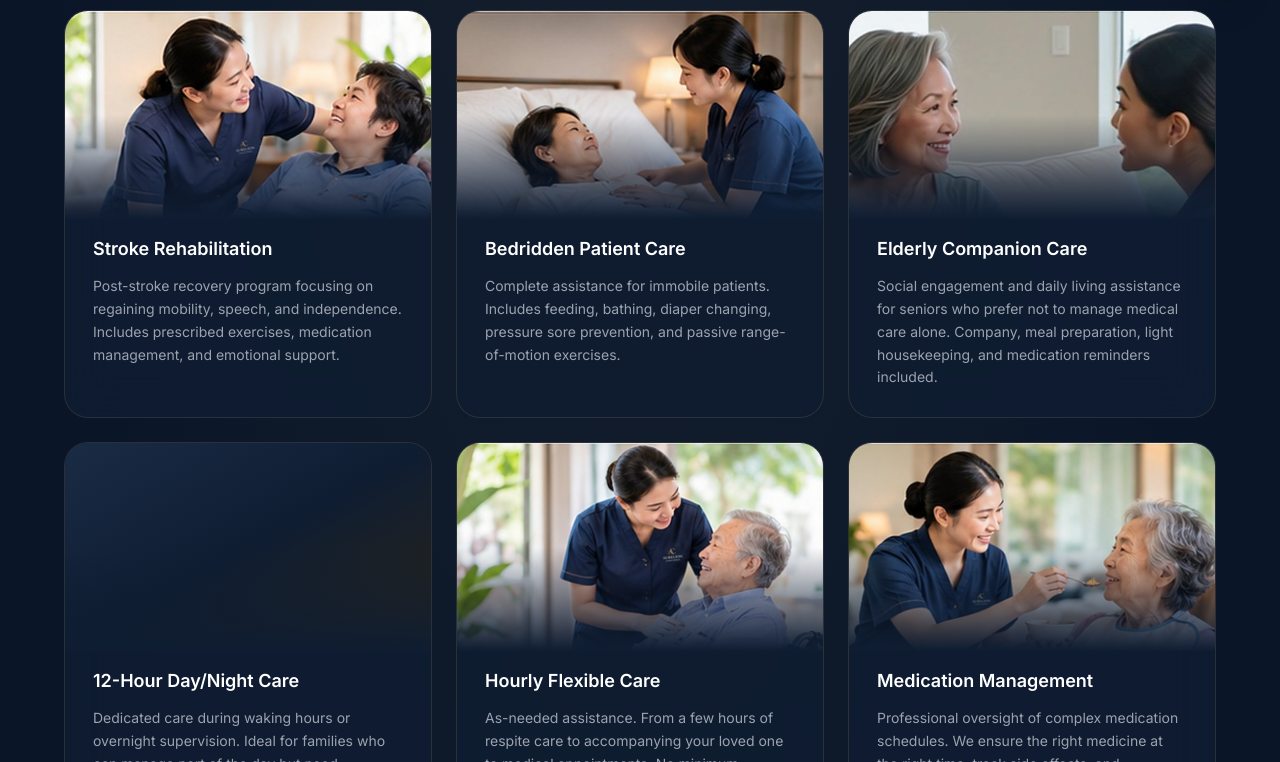
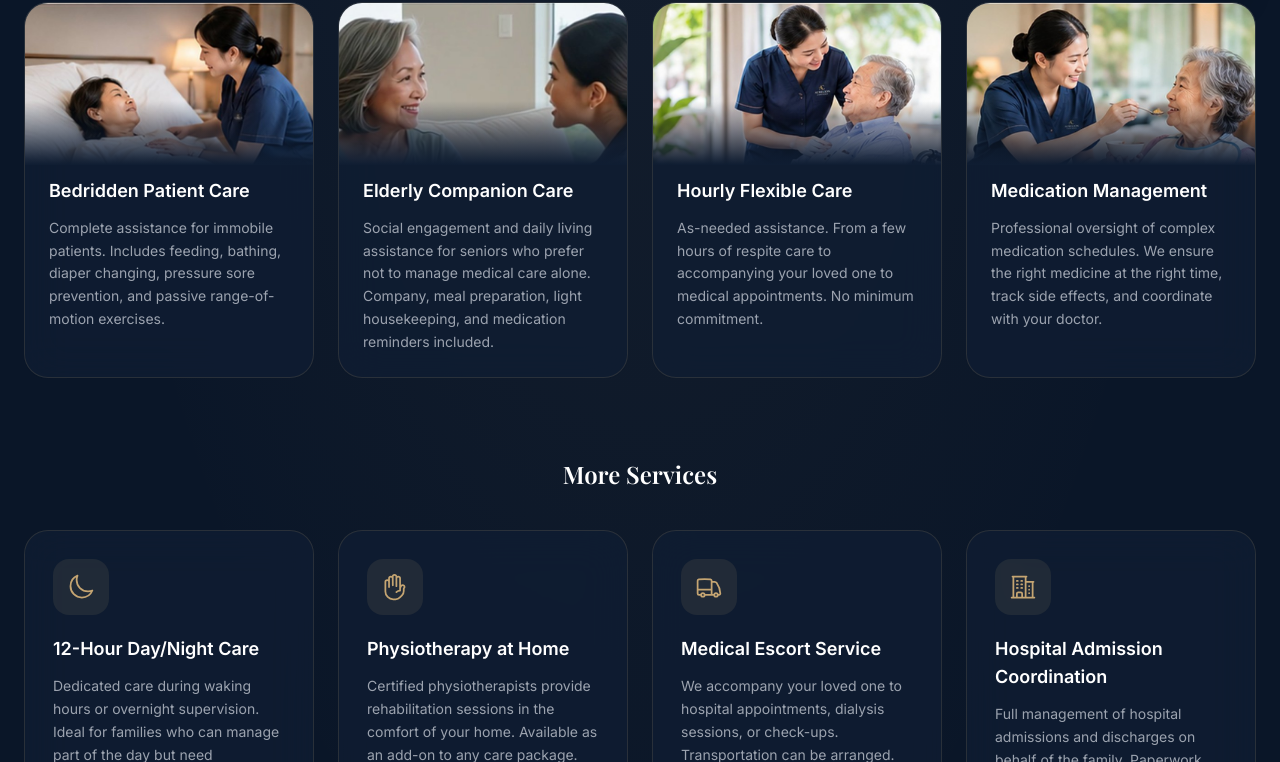
Before and after one commit to AurelionConcierge/aurelion-website, a Next.js app: page /services in a window 1280 px wide. Shown: the part 778-1540 px from the top of the page. Built offline with nearby package versions, Linux system fonts and the light colour scheme; no server answers.

Commit message:
Add files via upload

```diff
--- a/pages/index.js
+++ b/pages/index.js
@@ -10,7 +10,7 @@ import PromoPopup from '../components/PromoPopup'
 import SmartImage from '../components/SmartImage'
 import { useLang } from '../lib/i18n'
 import { IMAGES, OG_IMAGE } from '../lib/images'
-import { SERVICES, CITIES, WHATSAPP_NUMBER } from '../lib/content'
+import { SERVICES, HOME_SERVICE_KEYS, CITIES, WHATSAPP_NUMBER } from '../lib/content'
 import {
   ShieldCheckIcon,
   ClockIcon,
@@ -210,10 +210,10 @@ export default function Home() {
               })}
             />
             <div className="grid sm:grid-cols-2 lg:grid-cols-3 gap-6">
-              {SERVICES.slice(0, 9).map((service) => (
+              {HOME_SERVICE_KEYS.map(k => SERVICES.find(s => s.key === k)).map((service) => (
                 <Link key={service.key} href="/services" className="glass-card overflow-hidden group block">
                   <div className="relative">
-                    <SmartImage src={service.image} alt={t(service.name)} className="h-48" imgClassName="transition-transform duration-700 group-hover:scale-105" />
+                    <SmartImage src={service.image} alt={t(service.name)} className="aspect-[16/9]" imgClassName="transition-transform duration-700 group-hover:scale-105" />
                     <div className="absolute inset-0 bg-gradient-to-t from-[#0F1D32] via-transparent to-transparent"></div>
                   </div>
                   <div className="p-6 pt-4">
--- a/pages/services.js
+++ b/pages/services.js
@@ -2,14 +2,24 @@ import Navbar from '../components/Navbar'
 import Footer from '../components/Footer'
 import SectionHeader from '../components/SectionHeader'
 import SmartImage from '../components/SmartImage'
-import { ArrowRightIcon } from '@heroicons/react/24/outline'
+import { ArrowRightIcon, MoonIcon, HandRaisedIcon, TruckIcon, BuildingOffice2Icon, HeartIcon } from '@heroicons/react/24/outline'
 import Link from 'next/link'
 import Head from 'next/head'
 import { useLang } from '../lib/i18n'
 import { SERVICES } from '../lib/content'
 
+// 没有照片的服务使用的图标
+const ICONS = {
+  dayNight: MoonIcon,
+  physio: HandRaisedIcon,
+  escort: TruckIcon,
+  hospital: BuildingOffice2Icon,
+}
+
 export default function Services() {
   const { t } = useLang()
+  const withPhoto = SERVICES.filter(s => s.image)
+  const withoutPhoto = SERVICES.filter(s => !s.image)
 
   return (
     <>
@@ -21,7 +31,7 @@ export default function Services() {
 
       <Navbar />
       <main className="pt-24 pb-24 px-6 bg-glow min-h-screen">
-        <div className="max-w-6xl mx-auto">
+        <div className="max-w-7xl mx-auto">
           <SectionHeader
             subtitle={t({ en: 'Our Expertise', zh: '我们的专长', ms: 'Kepakaran Kami' })}
             title={t({ en: 'Complete Home Healthcare Services', zh: '全方位居家护理服务', ms: 'Perkhidmatan Penjagaan Kesihatan di Rumah yang Lengkap' })}
@@ -31,20 +41,46 @@ export default function Services() {
               ms: 'Setiap perkhidmatan diberikan oleh profesional terlatih yang telah melalui semakan latar belakang, yang menjaga insan tersayang anda seperti keluarga sendiri. Tersedia di Pulau Pinang, KL, Melaka dan JB.',
             })}
           />
-          <div className="grid sm:grid-cols-2 lg:grid-cols-3 gap-6">
-            {SERVICES.map((s) => (
+
+          {/* 有照片的服务 */}
+          <div className="grid sm:grid-cols-2 lg:grid-cols-4 gap-6">
+            {withPhoto.map((s) => (
               <div key={s.key} className="glass-card overflow-hidden group flex flex-col">
                 <div className="relative">
-                  <SmartImage src={s.image} alt={t(s.name)} className="h-52" imgClassName="transition-transform duration-700 group-hover:scale-105" />
-                  <div className="absolute inset-0 bg-gradient-to-t from-[#0F1D32] via-transparent to-transparent"></div>
+                  <SmartImage src={s.image} alt={t(s.name)} className="aspect-[16/9]" imgClassName="object-center transition-transform duration-700 group-hover:scale-105" />
+                  <div className="absolute inset-x-0 bottom-0 h-16 bg-gradient-to-t from-[#0F1D32] to-transparent"></div>
                 </div>
-                <div className="p-7 pt-4 flex-1">
+                <div className="p-6 pt-3 flex-1">
                   <h3 className="text-lg font-semibold mb-3 text-white">{t(s.name)}</h3>
                   <p className="text-gray-400 text-sm leading-relaxed">{t(s.desc)}</p>
                 </div>
               </div>
             ))}
           </div>
+
+          {/* 其他服务（暂时没有照片，用图标显示） */}
+          {withoutPhoto.length > 0 && (
+            <div className="mt-20">
+              <h3 className="text-center text-2xl font-display font-semibold text-white mb-10">
+                {t({ en: 'More Services', zh: '其他服务', ms: 'Perkhidmatan Lain' })}
+              </h3>
+              <div className="grid sm:grid-cols-2 lg:grid-cols-4 gap-6">
+                {withoutPhoto.map((s) => {
+                  const Icon = ICONS[s.key] || HeartIcon
+                  return (
+                    <div key={s.key} className="glass-card p-7 group">
+                      <div className="w-14 h-14 bg-[#C5A572]/10 rounded-2xl flex items-center justify-center mb-5 group-hover:bg-[#C5A572]/20 transition">
+                        <Icon className="w-7 h-7 text-[#C5A572]" />
+                      </div>
+                      <h4 className="text-lg font-semibold mb-3 text-white">{t(s.name)}</h4>
+                      <p className="text-gray-400 text-sm leading-relaxed">{t(s.desc)}</p>
+                    </div>
+                  )
+                })}
+              </div>
+            </div>
+          )}
+
           <div className="text-center mt-16">
             <Link href="/contact" className="btn-gold inline-flex items-center gap-2 text-lg px-8 py-4">
               {t({ en: 'Enquire About a Service', zh: '咨询服务详情', ms: 'Tanya Tentang Perkhidmatan' })}
```
